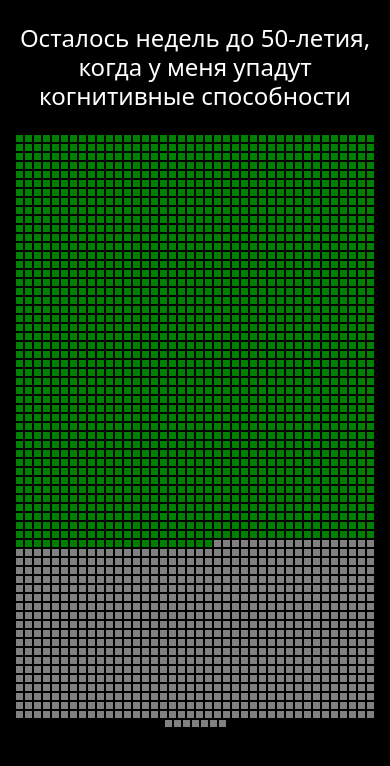
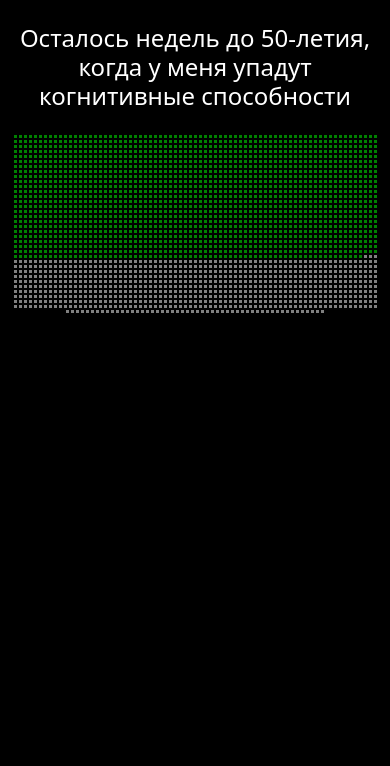
Before and after one commit to htmlbear/life-progress-tracker, a plain HTML site: page index.html in a window 390 px wide. Drawn offline with nearby package versions, Linux system fonts and the light colour scheme.

Commit message:
Update index.html

```diff
--- a/index.html
+++ b/index.html
@@ -18,8 +18,8 @@
         }
         @media (max-width: 768px) {
             .square {
-                width: 7px;
-                height: 7px;
+                width: 3px;
+                height: 3px;
             }
         }
         .lived {
```
